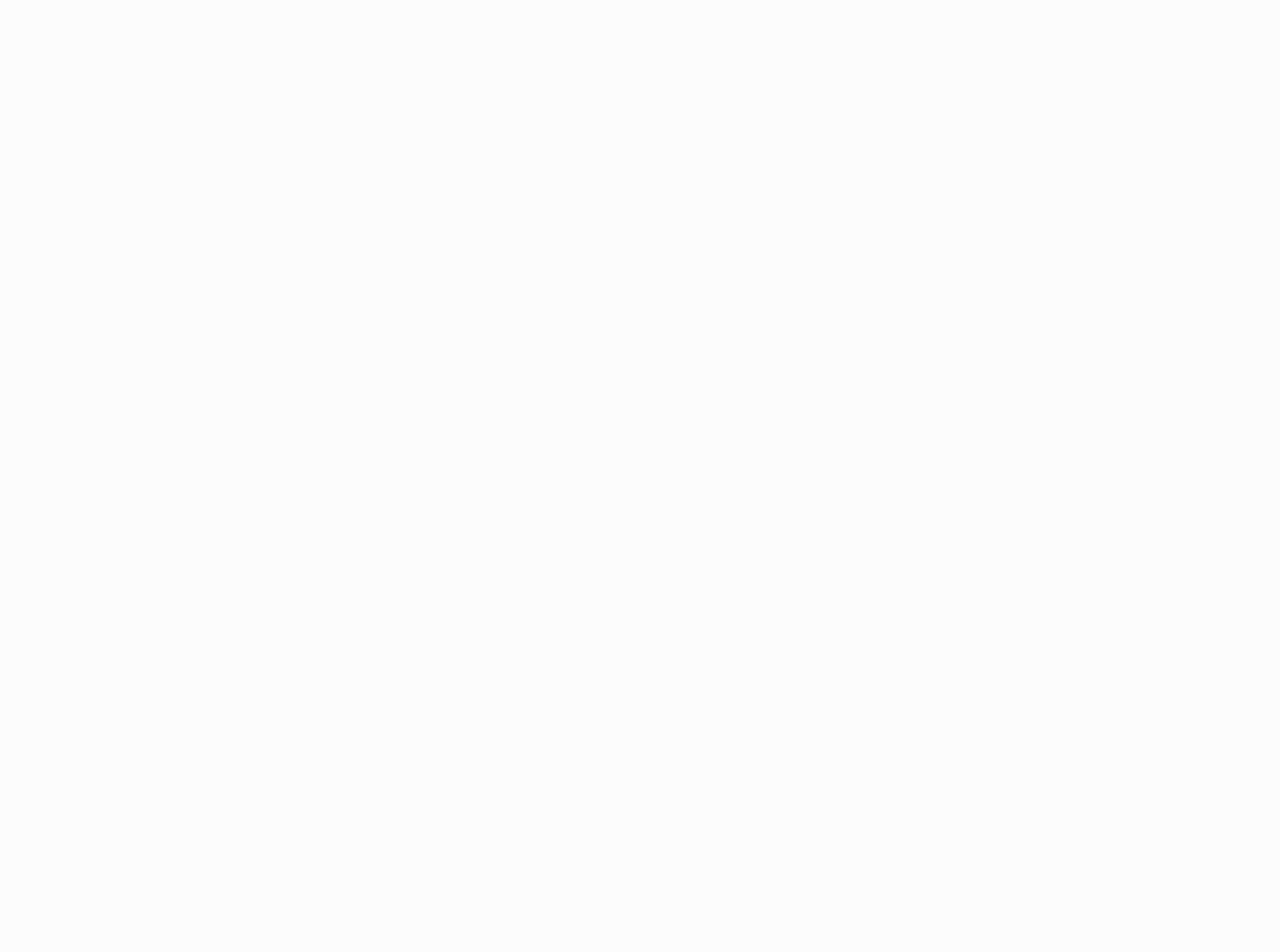
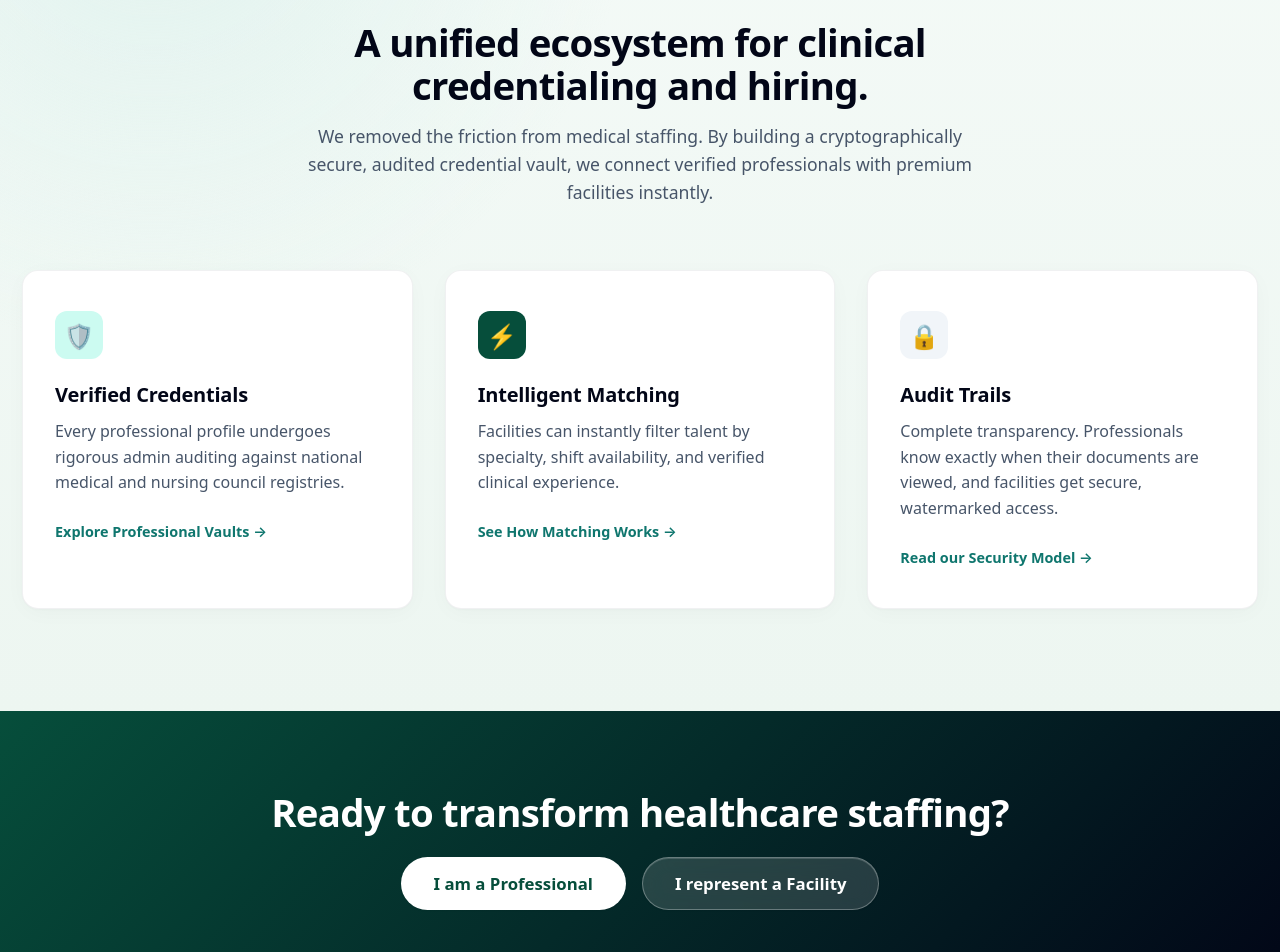
Before and after one commit to Owinovative/afyalink, a Next.js app in the folder apps/web/: page / in a window 1280 px wide. Shown: the part 1040-1992 px from the top of the page. Before the commit the page ends 1040 px from the top, so only its background shows below. Built offline with nearby package versions, Linux system fonts and the light colour scheme; no server answers.

Commit message:
Update page.tsx

```diff
--- a/apps/web/src/app/(marketing)/page.tsx
+++ b/apps/web/src/app/(marketing)/page.tsx
@@ -1,9 +1,97 @@
-import type { Metadata } from "next";
 import { HomeExperience } from "@/components/marketing/HomeExperience";
-import { metadataForPath } from "@/lib/seo";
+import { TrustedTicker } from "@/components/marketing/TrustedTicker";
+import Link from "next/link";
 
-export const metadata: Metadata = metadataForPath("/");
+export const metadata = {
+  title: "Afyalink | The Verified Healthcare Talent Network",
+  description: "Connect verified clinical professionals with top-tier healthcare facilities.",
+};
 
 export default function HomePage() {
-  return <HomeExperience />;
+  return (
+    <main>
+      {/* 1. The Cinematic Hero Slider */}
+      <HomeExperience />
+
+      {/* 2. The Authority Building Ticker */}
+      <TrustedTicker />
+
+      {/* 3. The Platform Architecture Overview */}
+      <section className="section-frame section-mist" style={{ padding: "clamp(64px, 8vw, 120px) 0" }}>
+        <div className="container">
+
+          <div style={{ textAlign: "center", maxWidth: "700px", margin: "0 auto 64px auto" }}>
+            <span className="eyebrow" style={{ color: "var(--teal)" }}>The Afyalink Architecture</span>
+            <h2 style={{ fontSize: "clamp(2rem, 3vw, 2.75rem)", letterSpacing: "-0.02em", color: "var(--ink-strong)", margin: "16px 0" }}>
+              A unified ecosystem for clinical credentialing and hiring.
+            </h2>
+            <p style={{ fontSize: "1.1rem", color: "var(--ink-soft)", lineHeight: 1.6 }}>
+              We removed the friction from medical staffing. By building a cryptographically secure,
+              audited credential vault, we connect verified professionals with premium facilities instantly.
+            </p>
+          </div>
+
+          {/* Premium 3-Column Grid */}
+          <div style={{ display: "grid", gridTemplateColumns: "repeat(auto-fit, minmax(300px, 1fr))", gap: "32px" }}>
+
+            {/* Feature 1 */}
+            <div className="card" style={{ background: "#fff", border: "1px solid var(--line)", padding: "40px 32px" }}>
+              <div style={{ width: "48px", height: "48px", borderRadius: "12px", background: "var(--teal-soft)", color: "var(--teal)", display: "flex", alignItems: "center", justifyContent: "center", fontSize: "1.5rem", marginBottom: "24px" }}>
+                🛡️
+              </div>
+              <h3 style={{ fontSize: "1.25rem", color: "var(--ink-strong)", marginBottom: "12px" }}>Verified Credentials</h3>
+              <p style={{ color: "var(--ink-soft)", lineHeight: 1.6, marginBottom: "24px" }}>
+                Every professional profile undergoes rigorous admin auditing against national medical and nursing council registries.
+              </p>
+              <Link href="/professionals" style={{ color: "var(--teal)", fontWeight: 600, fontSize: "0.9rem", textDecoration: "none" }}>
+                Explore Professional Vaults →
+              </Link>
+            </div>
+
+            {/* Feature 2 */}
+            <div className="card" style={{ background: "#fff", border: "1px solid var(--line)", padding: "40px 32px" }}>
+              <div style={{ width: "48px", height: "48px", borderRadius: "12px", background: "var(--deep)", color: "#fff", display: "flex", alignItems: "center", justifyContent: "center", fontSize: "1.5rem", marginBottom: "24px" }}>
+                ⚡
+              </div>
+              <h3 style={{ fontSize: "1.25rem", color: "var(--ink-strong)", marginBottom: "12px" }}>Intelligent Matching</h3>
+              <p style={{ color: "var(--ink-soft)", lineHeight: 1.6, marginBottom: "24px" }}>
+                Facilities can instantly filter talent by specialty, shift availability, and verified clinical experience.
+              </p>
+              <Link href="/matching" style={{ color: "var(--teal)", fontWeight: 600, fontSize: "0.9rem", textDecoration: "none" }}>
+                See How Matching Works →
+              </Link>
+            </div>
+
+            {/* Feature 3 */}
+            <div className="card" style={{ background: "#fff", border: "1px solid var(--line)", padding: "40px 32px" }}>
+              <div style={{ width: "48px", height: "48px", borderRadius: "12px", background: "var(--mist)", color: "var(--ink-strong)", display: "flex", alignItems: "center", justifyContent: "center", fontSize: "1.5rem", marginBottom: "24px" }}>
+                🔒
+              </div>
+              <h3 style={{ fontSize: "1.25rem", color: "var(--ink-strong)", marginBottom: "12px" }}>Audit Trails</h3>
+              <p style={{ color: "var(--ink-soft)", lineHeight: 1.6, marginBottom: "24px" }}>
+                Complete transparency. Professionals know exactly when their documents are viewed, and facilities get secure, watermarked access.
+              </p>
+              <Link href="/trust-security" style={{ color: "var(--teal)", fontWeight: 600, fontSize: "0.9rem", textDecoration: "none" }}>
+                Read our Security Model →
+              </Link>
+            </div>
+
+          </div>
+        </div>
+      </section>
+
+      {/* 4. The Final Call to Action Strip */}
+      <section style={{ background: "linear-gradient(135deg, var(--deep), var(--ink-strong))", padding: "80px 24px", textAlign: "center", color: "#fff" }}>
+        <h2 style={{ fontSize: "clamp(2rem, 3vw, 2.5rem)", marginBottom: "24px", color: "#fff" }}>Ready to transform healthcare staffing?</h2>
+        <div style={{ display: "flex", gap: "16px", justifyContent: "center", flexWrap: "wrap" }}>
+          <Link href="/auth/register/professional" className="button" style={{ background: "#fff", color: "var(--deep)", padding: "14px 32px", fontSize: "1.05rem" }}>
+            I am a Professional
+          </Link>
+          <Link href="/auth/register/facility" className="button translucent" style={{ border: "1px solid rgba(255,255,255,0.3)", padding: "14px 32px", fontSize: "1.05rem" }}>
+            I represent a Facility
+          </Link>
+        </div>
+      </section>
+    </main>
+  );
 }
```
